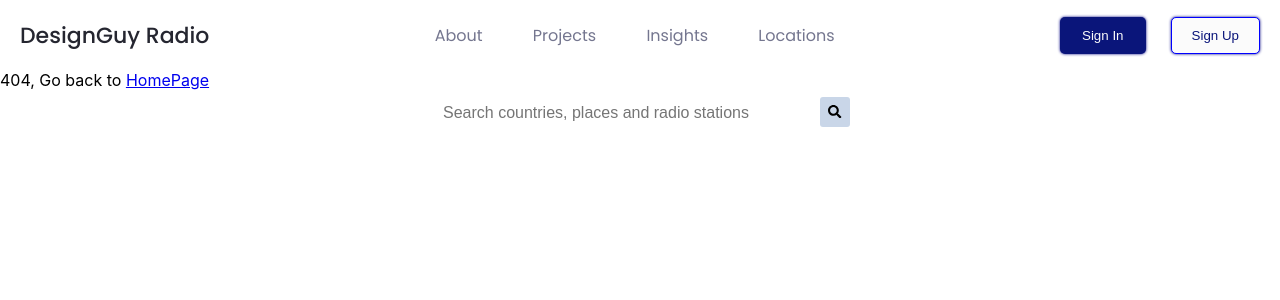
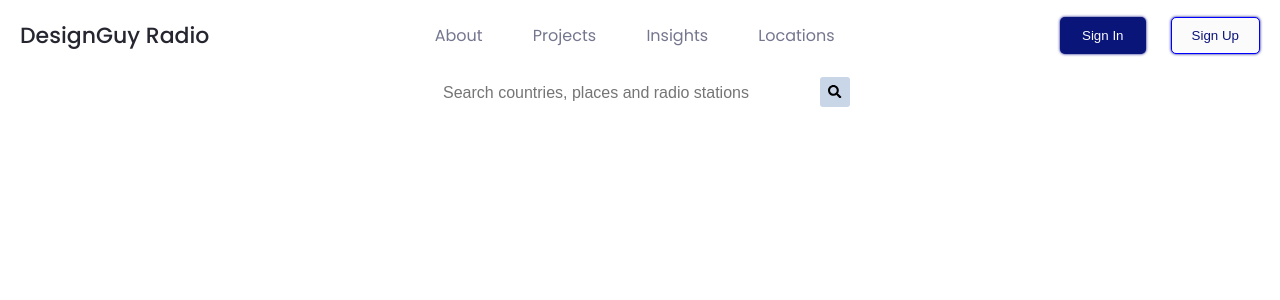
Before and after one commit to DesignguyLTD/designguy-radio-app, a React (Create React App) app: page /designguy-radio-app/player in a window 1280 px wide. Before the commit this address had no page. Shown: the top 300 px of the page. Built offline with nearby package versions, Linux system fonts and the light colour scheme.

Commit message:
player page

```diff
--- a/src/App.tsx
+++ b/src/App.tsx
@@ -9,9 +9,9 @@ import {
 } from "react-router-dom";
 
 import Home from "./Pages/home";
+import Player from "./Pages/player";
 import Login from "./Components/Login";
 import SignUp from "./Components/SignUp";
-import Search from "./Components/Search";
 import Navbar from "./Components/navbar/Navbar";
 import "./App.css";
 
@@ -75,8 +75,8 @@ function App() {
         <Route path="/projects" element={<div>Projects Page</div>} />
         <Route path="/insights" element={<div>Insights Page</div>} />
         <Route path="/locations" element={<div>Locations Page</div>} />
+        <Route path="/player" element={<Player />} />
       </Routes>
-      <Search />
     </Router>
   );
 }
--- a/src/Components/Search.tsx
+++ b/src/Components/Search.tsx
@@ -15,7 +15,7 @@ interface searchItem {
   };
 }
 
-const Search: React.FC = () => {
+function Search({ handleStationClick } : { handleStationClick: (params: searchItem) => void}) {
   const [dropdown, setDropdown] = useState(false);
   const [searchInput, setSearchInput] = useState("");
   const [searchRadio, setSearchRadio] = useState<searchItem[]>([]);
@@ -68,7 +68,7 @@ const Search: React.FC = () => {
       {dropdown && searchRadio.length >= 1 && (
         <ul className={styles.dropdown}>
           {searchRadio.map((item) => (
-            <li className={styles.dropdownList} key={item._id}>
+            <li className={styles.dropdownList} key={item._id} onClick={() => handleStationClick(item)}>
               {item._source.title
               // .replaceAll(/[0-9.]/g, "")
               }
--- /dev/null
+++ b/src/Pages/player.tsx
@@ -0,0 +1,29 @@
+import { useState } from "react";
+import PausePlay from "../Components/PausePlay";
+import Search from "../Components/Search";
+
+interface searchItem {
+    _id: string;
+    _score: number;
+    _source: {
+      code: string;
+      subtitle: string;
+      type: string;
+      title: string;
+      url: string;
+    };
+  }
+
+function Player () {
+    const [station, setStation] = useState<searchItem>();
+
+    return (
+        <section>
+            <Search handleStationClick={setStation} />
+            {/* The source data is station and this is also the page that
+                the player would be so that the station would just be passed as a prop to it */}
+        </section>
+    )
+}
+
+export default Player;
```
